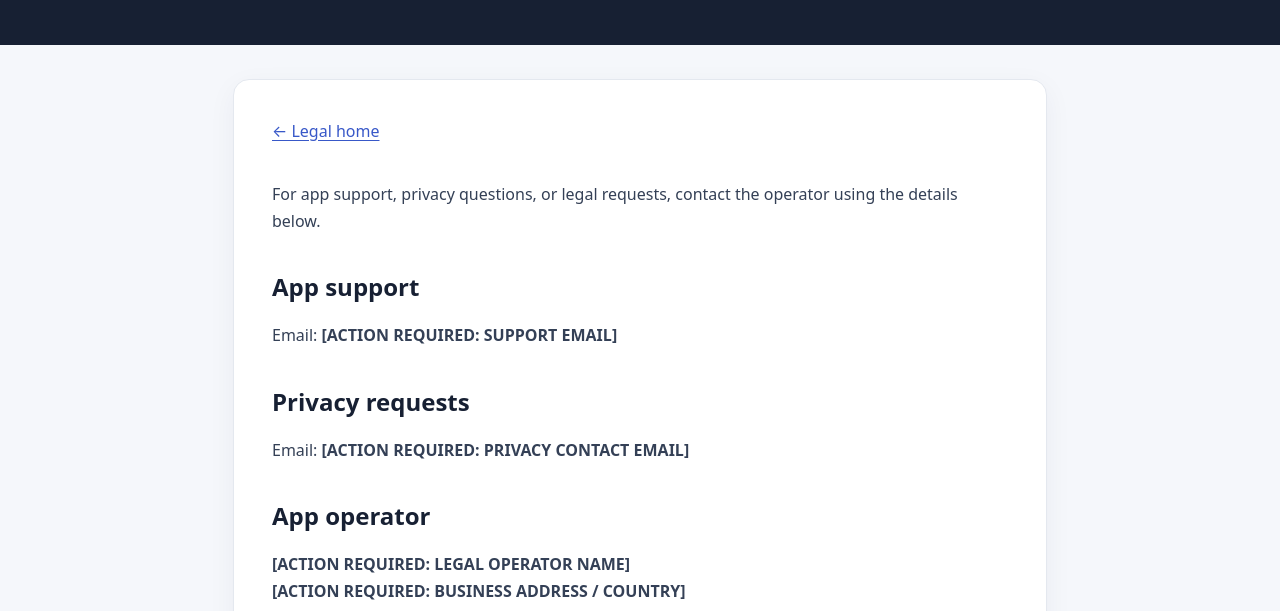
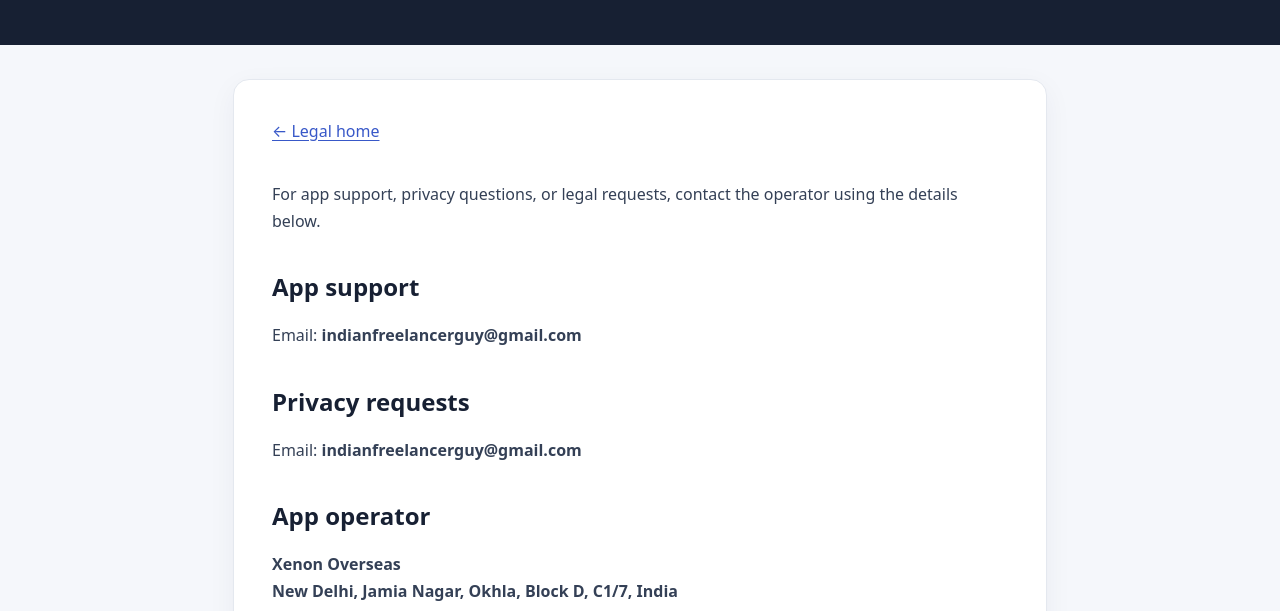
Before and after one commit to salmanalihere/ludo-offline-legal, a plain HTML site: page contact.html in a window 1280 px wide. Shown: the part 189-800 px from the top of the page. Drawn offline with Linux system fonts and the light colour scheme.

Commit message:
Update contact.html with operator contact details

```diff
--- a/contact.html
+++ b/contact.html
@@ -13,11 +13,11 @@
 <a class="back" href="index.html">← Legal home</a>
 <p>For app support, privacy questions, or legal requests, contact the operator using the details below.</p>
 <h2>App support</h2>
-<p>Email: <strong>[ACTION REQUIRED: SUPPORT EMAIL]</strong></p>
+<p>Email: <strong>indianfreelancerguy@gmail.com</strong></p>
 <h2>Privacy requests</h2>
-<p>Email: <strong>[ACTION REQUIRED: PRIVACY CONTACT EMAIL]</strong></p>
+<p>Email: <strong>indianfreelancerguy@gmail.com</strong></p>
 <h2>App operator</h2>
-<p><strong>[ACTION REQUIRED: LEGAL OPERATOR NAME]</strong><br>
-<strong>[ACTION REQUIRED: BUSINESS ADDRESS / COUNTRY]</strong></p>
+<p><strong>Xenon Overseas</strong><br>
+<strong>New Delhi, Jamia Nagar, Okhla, Block D, C1/7, India</strong></p>
 <p class="notice">Replace all bracketed placeholders with a monitored contact channel and the correct legal operator details before making these pages public or submitting them to Google Play.</p>
 </article></main><footer>© 2026 Ludo Offline</footer></body></html>
```
